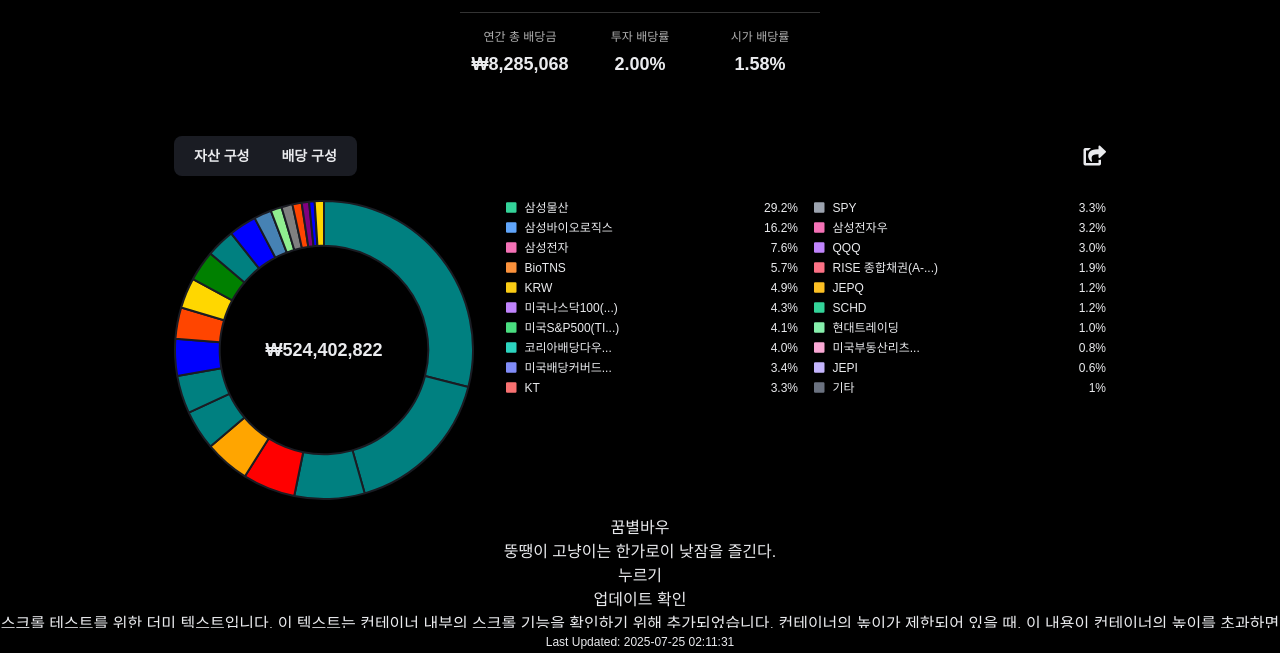
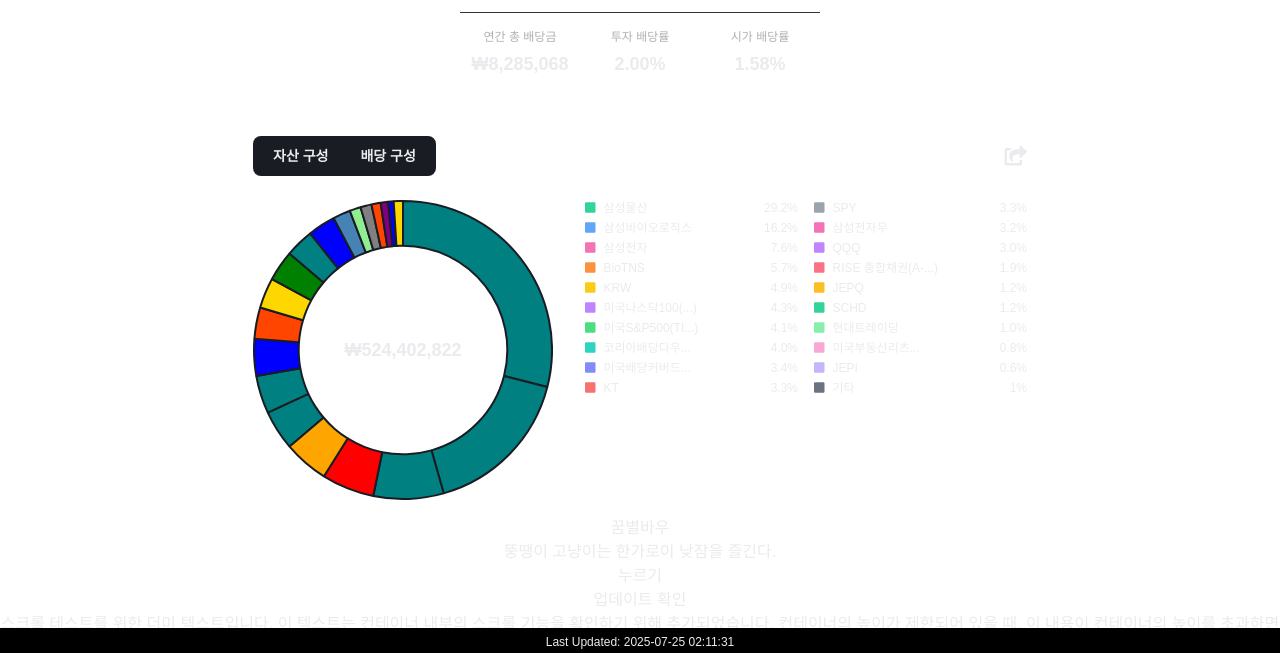
Before and after one commit to nownie/FatCat, a plain HTML site: page index.html in a window 1280 px wide. Shown: the part 147-800 px from the top of the page. Drawn offline with nearby package versions, Linux system fonts and the light colour scheme.

Commit message:
"Adjust_layout_to_4_3_3_ratio_and_container_background_to_white"

```diff
--- a/index.html
+++ b/index.html
@@ -57,14 +57,14 @@
         </div>
         <i class="fas fa-share-square text-secondary text-xl"></i>
       </div>
-      <div class="mt-6 grid grid-cols-3 gap-4">
-        <div class="donut-chart relative flex items-center justify-center col-span-1">
+      <div class="mt-6 grid grid-cols-10 gap-4">
+        <div class="donut-chart relative flex items-center justify-center col-span-4">
           <canvas id="compositionChart"></canvas>
           <div class="card-bg absolute flex h-[110px] w-[110px] items-center justify-center rounded-full">
             <span class="text-lg font-bold">₩524,402,822</span>
           </div>
         </div>
-        <div class="ml-4 grid col-span-2 grid-cols-2 gap-x-4 text-xs">
+        <div class="ml-4 grid col-span-6 grid-cols-2 gap-x-4 text-xs">
           <div class="space-y-1">
             <div class="flex justify-between"><span><i class="fas fa-square mr-2 text-emerald-400"></i>삼성물산</span><span>29.2%</span></div>
             <div class="flex justify-between"><span><i class="fas fa-square mr-2 text-blue-400"></i>삼성바이오로직스</span><span>16.2%</span></div>
--- a/style.css
+++ b/style.css
@@ -32,7 +32,7 @@
 .container {
   width: 100%; /* Full width */
   height: calc(100% - 30px - 25px); /* Full height minus header and footer height */
-  background-color: #000; /* Black background for content area */
+  background-color: #fff; /* White background for content area */
   display: flex;
   flex-direction: column;
   align-items: center;
```
